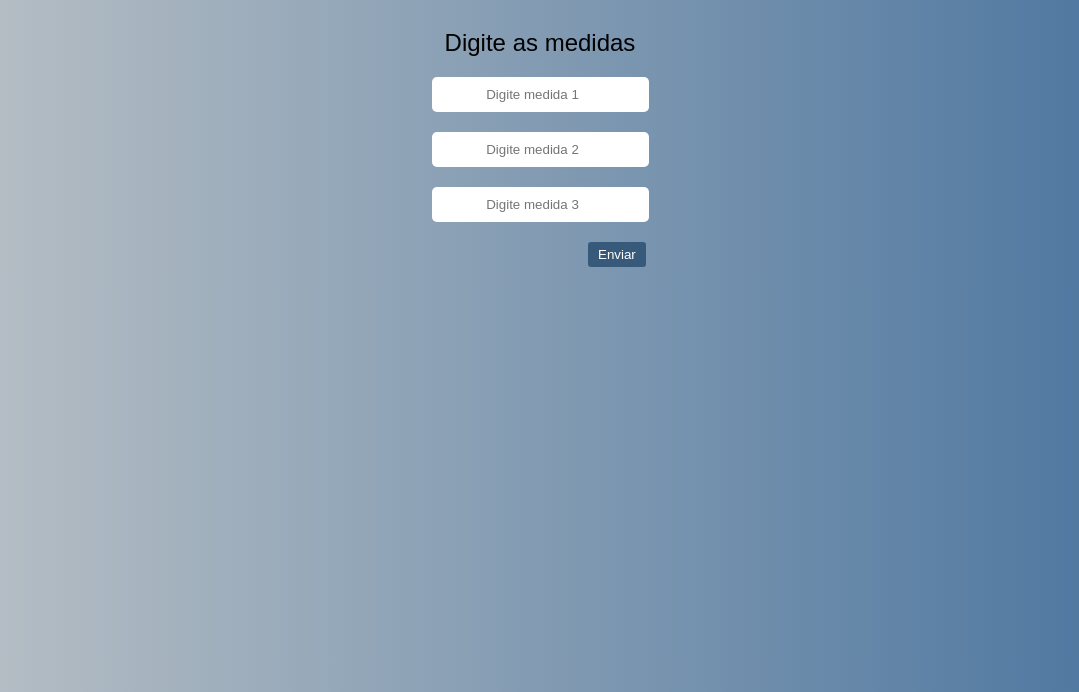
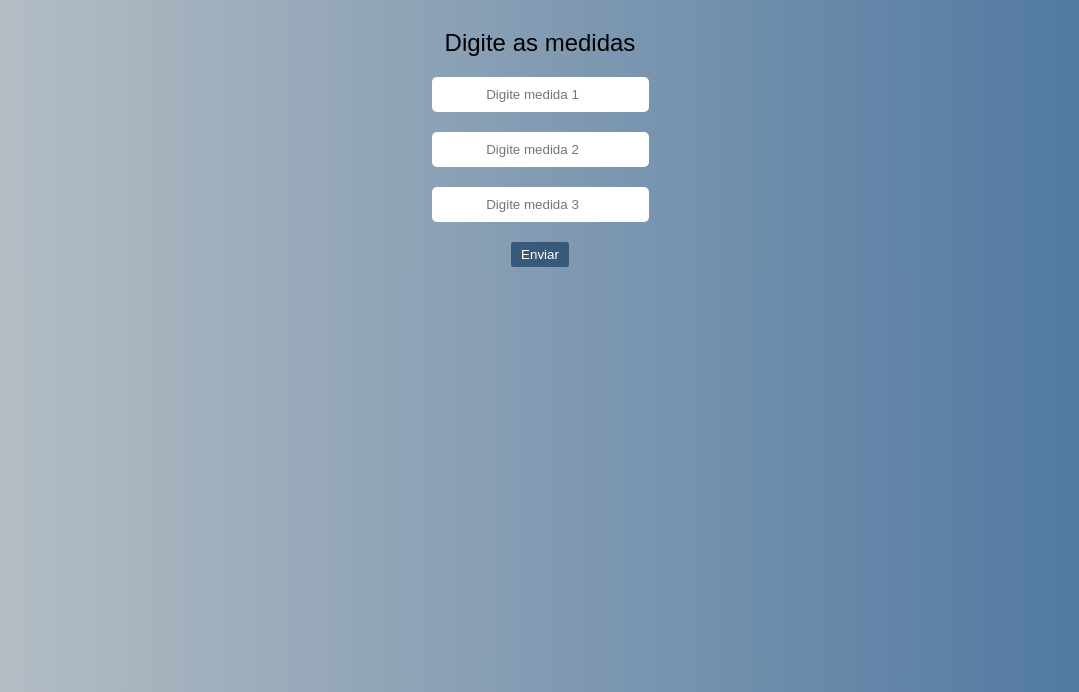
Before and after one commit to thiesac/triangulos, a plain HTML site: page index.html in a window 1280 px wide. Shown: the part 108-800 px from the top of the page, without its empty margins (100-1179 px from the left). Drawn offline with Linux system fonts and the light colour scheme.

Commit message:
button alinhado

```diff
--- a/style.css
+++ b/style.css
@@ -28,11 +28,12 @@ input {
 }
 
 button {
+    display: block;
     background-color: #37597a;
     border-radius: 3px;
     border-style: none;
     color: white;
-    margin-left: 680px;
+    margin: auto;
     padding: 5px 10px;
 }
 
```
